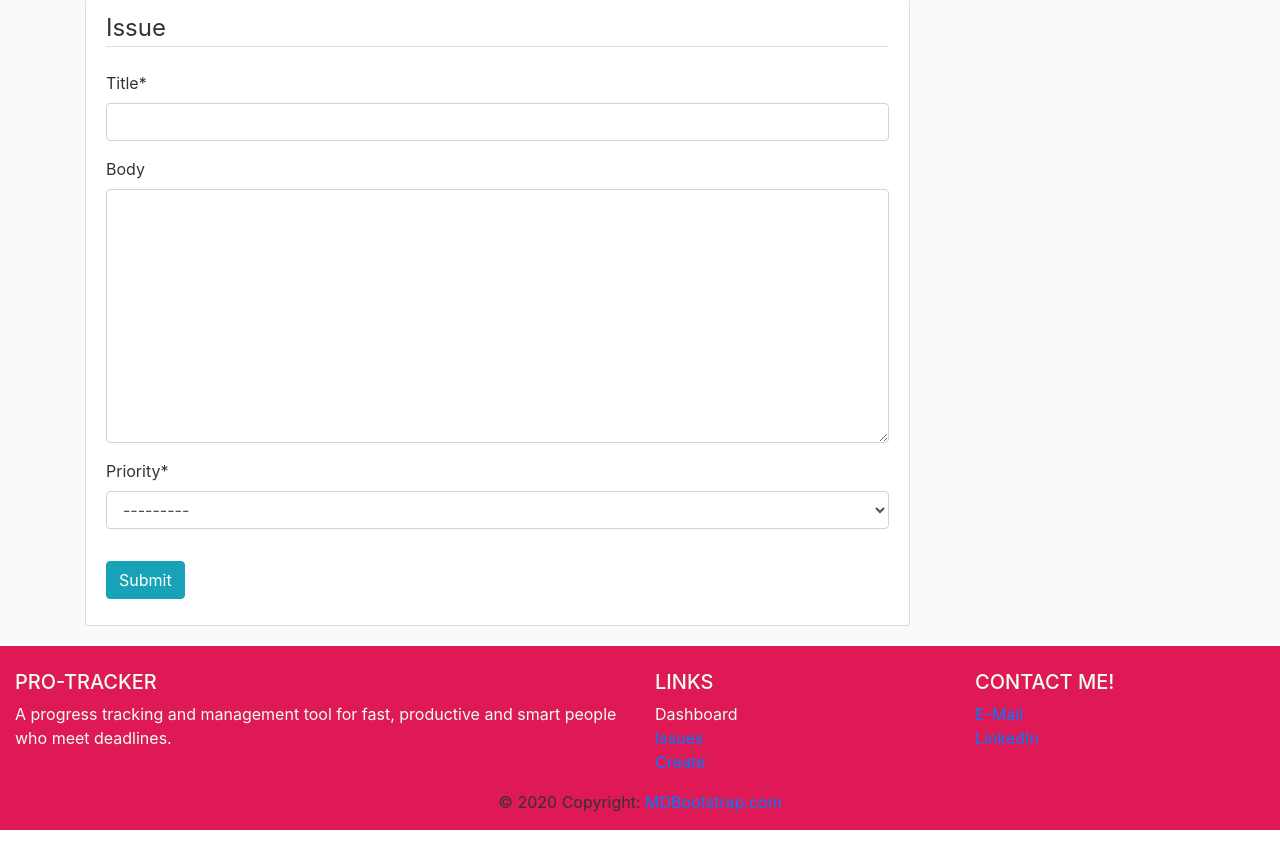
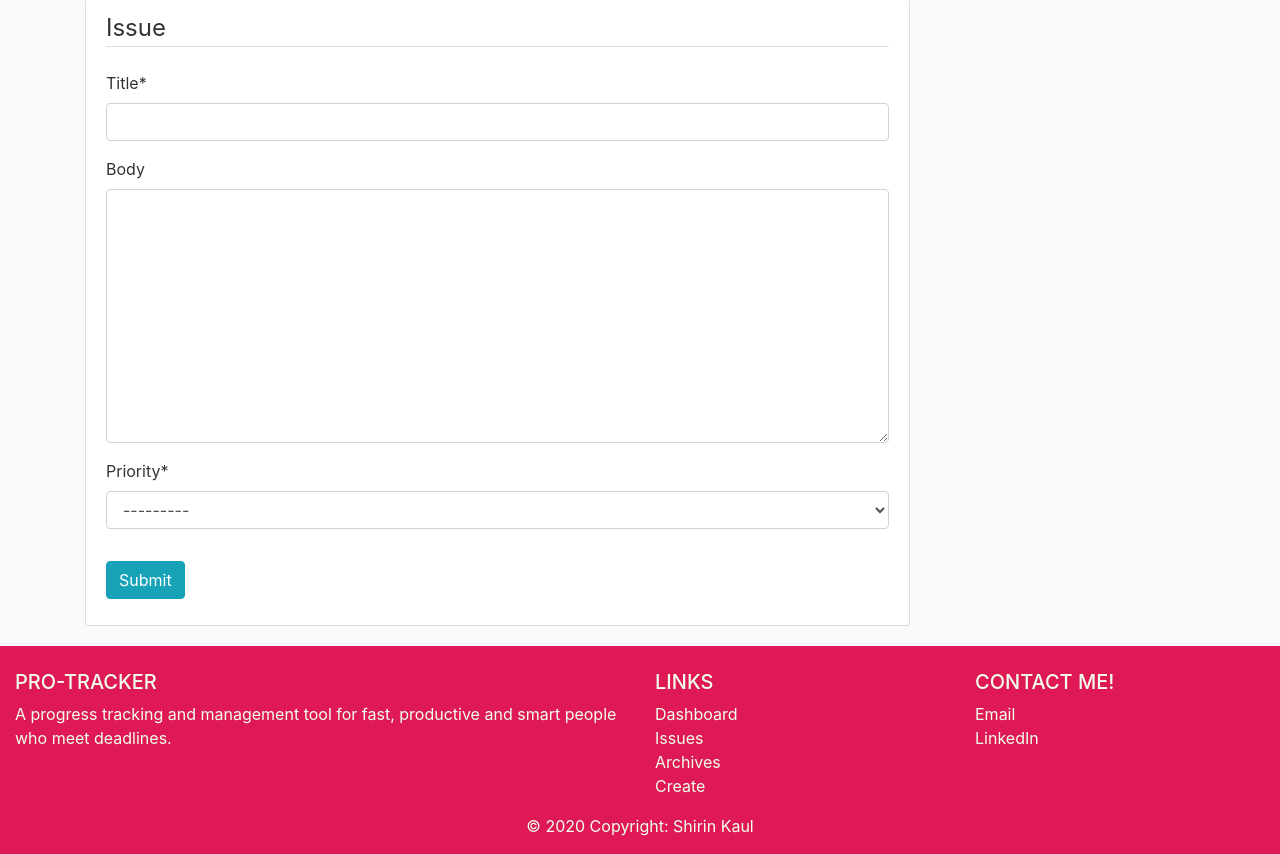
Before and after one commit to hyperloop11/Group-collaboration-website, a Django app: page /issue/new/ in a window 1280 px wide. Shown: the part 81-935 px from the top of the page. Before the commit the page ends 911 px from the top, so only its background shows below. Run offline with Django 3.2, Linux system fonts and the light colour scheme; a user stored in the database is signed in; some libraries are stand-ins or nearby versions.

Commit message:
Fixed footer CSS

```diff
--- a/pro_tracker/issue/templates/issue/base.html
+++ b/pro_tracker/issue/templates/issue/base.html
@@ -8,6 +8,7 @@
 
     <!-- Bootstrap CSS -->
     <link rel="stylesheet" href="https://stackpath.bootstrapcdn.com/bootstrap/4.3.1/css/bootstrap.min.css" integrity="sha384-ggOyR0iXCbMQv3Xipma34MD+dH/1fQ784/j6cY/iJTQUOhcWr7x9JvoRxT2MZw1T" crossorigin="anonymous">
+    <link rel="stylesheet" href="https://use.fontawesome.com/releases/v5.7.0/css/all.css" integrity="sha384-lZN37f5QGtY3VHgisS14W3ExzMWZxybE1SJSEsQp9S+oqd12jhcu+A56Ebc1zFSJ" crossorigin="anonymous">
     <!--Own css-->
     <link rel="stylesheet" type="text/css" href="{% static 'issue/main.css' %}">
     <title>Issues</title>
@@ -98,15 +99,18 @@
         <!-- Links -->
         <h5 class="text-uppercase" style="color: honeydew">Links</h5>
 
-        <ul class="list-unstyled" style="color: honeydew;">
+        <ul class="list-unstyled">
           <li>
-            <a style="color: honeydew;" href="#!">Dashboard</a>
+            <a style="color: honeydew;" href="{% url 'dashboard' %}">Dashboard</a>
           </li>
           <li>
-            <a href="#!">Issues</a>
+            <a style="color: honeydew;" href="{% url 'issue-home' %}">Issues</a>
           </li>
           <li>
-            <a href="#!">Create</a>
+            <a style="color: honeydew;" href="{% url 'issue-archive' %}">Archives</a>
+          </li>
+          <li>
+            <a style="color: honeydew;" href="{% url 'issue-create' %}">Create</a>
           </li>
         </ul>
 
@@ -118,13 +122,16 @@
 
         <!-- Links -->
         <h5 class="text-uppercase"style="color: honeydew">Contact me!</h5>
-
         <ul class="list-unstyled">
           <li>
-            <a href="#!">E-Mail</a>
+            <a class="fb-ic mb-3" style="color: honeydew"href="shirin.kaul11@gmail.com"> Email
+              <!-- <i class="fab fa-facebook-f fa-lg white-text mr-md-5 mr-3 fa-2x" style="color: honeydew;"> </i> -->
+            </a>
           </li>
           <li>
-            <a href="#!">LinkedIn</a>
+            <a class="li-ic mb-3" style="color: honeydew" href="https://www.linkedin.com/in/shirin-kaul-b09282190/"> LinkedIn
+              <!-- <i class="fab fa-linkedin-in fa-lg white-text mr-md-5 mr-3 fa-2x" style="color: honeydew;"> </i> -->
+            </a>
           </li>
         </ul>
 
@@ -138,8 +145,7 @@
   <!-- Footer Links -->
 
   <!-- Copyright -->
-  <div class="footer-copyright text-center py-3">© 2020 Copyright:
-    <a href="https://mdbootstrap.com/"> MDBootstrap.com</a>
+  <div style="color: honeydew;"class="footer-copyright text-center py-3">© 2020 Copyright: Shirin Kaul
   </div>
   <!-- Copyright -->
 
--- a/pro_tracker/pro_tracker/settings.py
+++ b/pro_tracker/pro_tracker/settings.py
@@ -35,6 +35,7 @@ INSTALLED_APPS = [
     'issue.apps.IssueConfig',
     'users.apps.UsersConfig',
     'markdownx',
+    'channels',
     'crispy_forms',
     'ckeditor_uploader',
     'ckeditor',
@@ -75,6 +76,7 @@ TEMPLATES = [
 ]
 
 WSGI_APPLICATION = 'pro_tracker.wsgi.application'
+ASGI_APPLICATION = 'pro_tracker.routing.application'
 
 
 # Database
--- /dev/null
+++ b/pro_tracker/users/routing.py
@@ -0,0 +1 @@
+from channels.routing import ProtocolTypeRouter, URLrouter
```
Also changed, not shown: pro_tracker/issue/static/issue/main.css (+24 -0 lines), pro_tracker/users/consumers.py (added, +13 -0 lines).
